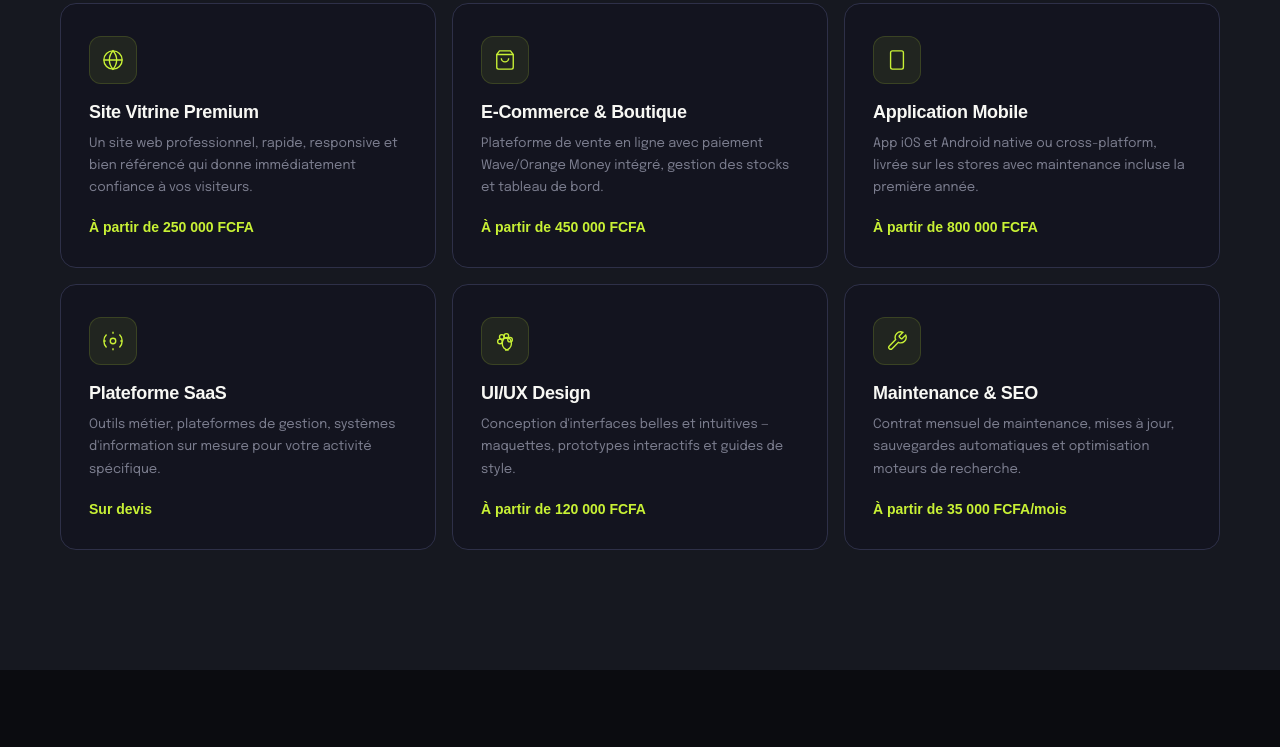
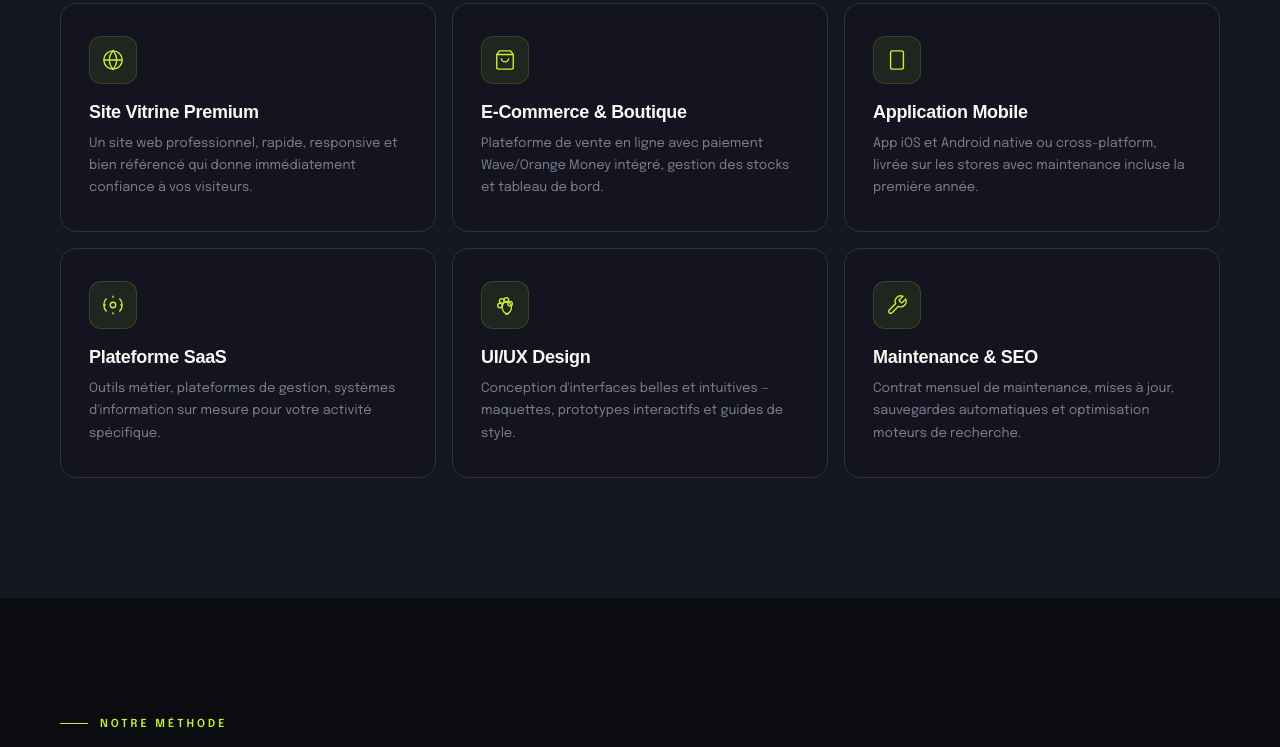
Before and after one commit to fonsndene/atechgroupe-vitrine, a plain HTML site: page index.html in a window 1280 px wide. Shown: the part 2465-3212 px from the top of the page. Drawn offline with Linux system fonts and the light colour scheme; a web font is replaced by a local one.

Commit message:
services: supprimer les prix de la section Ce qu on fait

```diff
--- a/index.html
+++ b/index.html
@@ -1222,37 +1222,31 @@ footer {
       <div class="svc-icon"><svg viewBox="0 0 24 24" fill="none" stroke="#c8f135" stroke-width="1.5"><circle cx="12" cy="12" r="10"/><line x1="2" y1="12" x2="22" y2="12"/><path d="M12 2a15.3 15.3 0 014 10 15.3 15.3 0 01-4 10 15.3 15.3 0 01-4-10 15.3 15.3 0 014-10z"/></svg></div>
       <div class="svc-name">Site Vitrine Premium</div>
       <div class="svc-desc">Un site web professionnel, rapide, responsive et bien référencé qui donne immédiatement confiance à vos visiteurs.</div>
-      <div class="svc-price">À partir de 250 000 FCFA</div>
     </div>
     <div class="svc-card">
       <div class="svc-icon"><svg viewBox="0 0 24 24" fill="none" stroke="#c8f135" stroke-width="1.5"><path d="M6 2 3 6v14a2 2 0 002 2h14a2 2 0 002-2V6l-3-4z"/><line x1="3" y1="6" x2="21" y2="6"/><path d="M16 10a4 4 0 01-8 0"/></svg></div>
       <div class="svc-name">E-Commerce & Boutique</div>
       <div class="svc-desc">Plateforme de vente en ligne avec paiement Wave/Orange Money intégré, gestion des stocks et tableau de bord.</div>
-      <div class="svc-price">À partir de 450 000 FCFA</div>
     </div>
     <div class="svc-card">
       <div class="svc-icon"><svg viewBox="0 0 24 24" fill="none" stroke="#c8f135" stroke-width="1.5"><rect x="5" y="2" width="14" height="20" rx="2" ry="2"/><line x1="12" y1="18" x2="12.01" y2="18"/></svg></div>
       <div class="svc-name">Application Mobile</div>
       <div class="svc-desc">App iOS et Android native ou cross-platform, livrée sur les stores avec maintenance incluse la première année.</div>
-      <div class="svc-price">À partir de 800 000 FCFA</div>
     </div>
     <div class="svc-card">
       <div class="svc-icon"><svg viewBox="0 0 24 24" fill="none" stroke="#c8f135" stroke-width="1.5"><circle cx="12" cy="12" r="3"/><path d="M19.07 4.93a10 10 0 010 14.14M4.93 4.93a10 10 0 000 14.14M12 2v2M12 20v2M2 12h2M20 12h2"/></svg></div>
       <div class="svc-name">Plateforme SaaS</div>
       <div class="svc-desc">Outils métier, plateformes de gestion, systèmes d'information sur mesure pour votre activité spécifique.</div>
-      <div class="svc-price">Sur devis</div>
     </div>
     <div class="svc-card">
       <div class="svc-icon"><svg viewBox="0 0 24 24" fill="none" stroke="#c8f135" stroke-width="1.5"><circle cx="13.5" cy="6.5" r="2.5"/><circle cx="17.5" cy="10.5" r="2.5"/><circle cx="8.5" cy="7.5" r="2.5"/><circle cx="6.5" cy="12.5" r="2.5"/><path d="M12 22a7 7 0 007-7c0-3.87-2.24-7-5-7s-5 3.13-5 7a7 7 0 007 7z"/></svg></div>
       <div class="svc-name">UI/UX Design</div>
       <div class="svc-desc">Conception d'interfaces belles et intuitives — maquettes, prototypes interactifs et guides de style.</div>
-      <div class="svc-price">À partir de 120 000 FCFA</div>
     </div>
     <div class="svc-card">
       <div class="svc-icon"><svg viewBox="0 0 24 24" fill="none" stroke="#c8f135" stroke-width="1.5"><path d="M14.7 6.3a1 1 0 000 1.4l1.6 1.6a1 1 0 001.4 0l3.77-3.77a6 6 0 01-7.94 7.94l-6.91 6.91a2.12 2.12 0 01-3-3l6.91-6.91a6 6 0 017.94-7.94l-3.76 3.76z"/></svg></div>
       <div class="svc-name">Maintenance & SEO</div>
       <div class="svc-desc">Contrat mensuel de maintenance, mises à jour, sauvegardes automatiques et optimisation moteurs de recherche.</div>
-      <div class="svc-price">À partir de 35 000 FCFA/mois</div>
     </div>
   </div>
 </section>
```
